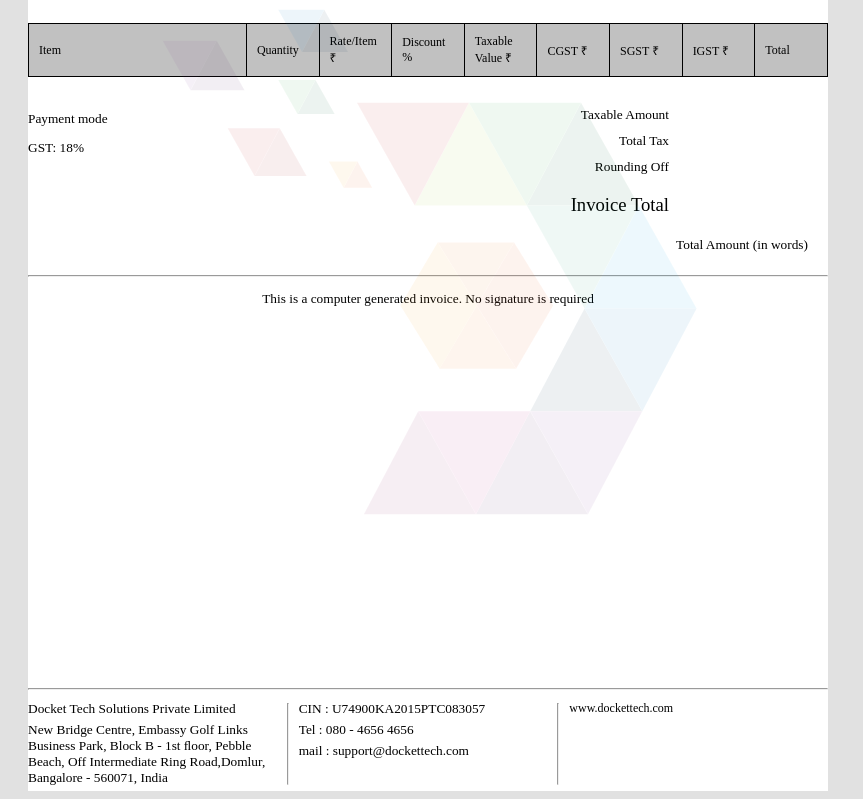
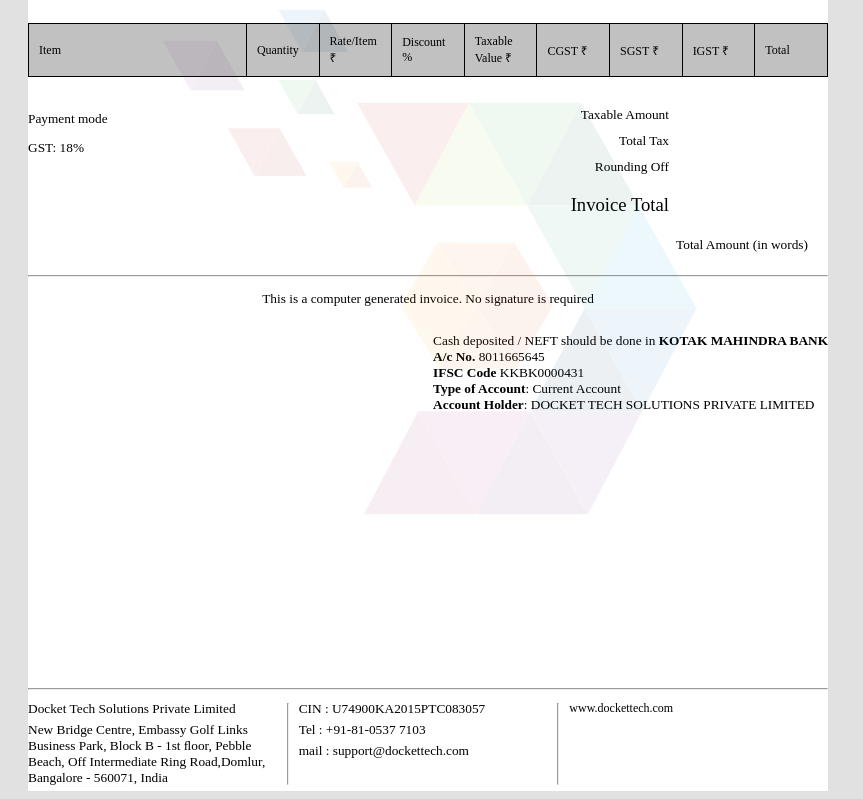
Before and after one commit to vilvadocket/vilvadocket.github.io, a plain HTML site: page index.html in a window 1280 px wide. Shown: the part 1144-1943 px from the top of the page, without its empty margins (0-863 px from the left). Drawn offline with nearby package versions, Linux system fonts and the light colour scheme; files that its build step writes are made by us from their sources.

Commit message:
Added phone number and Acc details

```diff
--- a/index.html
+++ b/index.html
@@ -297,6 +297,10 @@
         <div>
             <p id="remarkView"></p>
             <p align="center">This is a computer generated invoice. No signature is required</p>
+            <p style="float:right; text-align:left">Cash deposited / NEFT should be done in <b>KOTAK MAHINDRA BANK</b><br /> <b>A/c No.</b> 8011665645<br />
+            <b>IFSC Code </b> KKBK0000431<br />
+        <b>Type of Account</b>: Current Account<br />
+    <b>Account Holder</b>: DOCKET TECH SOLUTIONS PRIVATE LIMITED</p>
         </div>
 
         <div style="position:absolute; bottom:0;">
@@ -313,7 +317,7 @@
                 <hr />
                 <div style="width: 33%;display:inline-block; margin-left:10px;">
                     <p class="margin-tb-5px">CIN : U74900KA2015PTC083057</p>
-                    <p class="margin-tb-5px">Tel : 080 - 4656 4656</p>
+                    <p class="margin-tb-5px">Tel : +91-81-0537 7103</p>
                     <p class="margin-tb-5px">mail : support@dockettech.com</p>
                 </div>
                 <hr />
```
